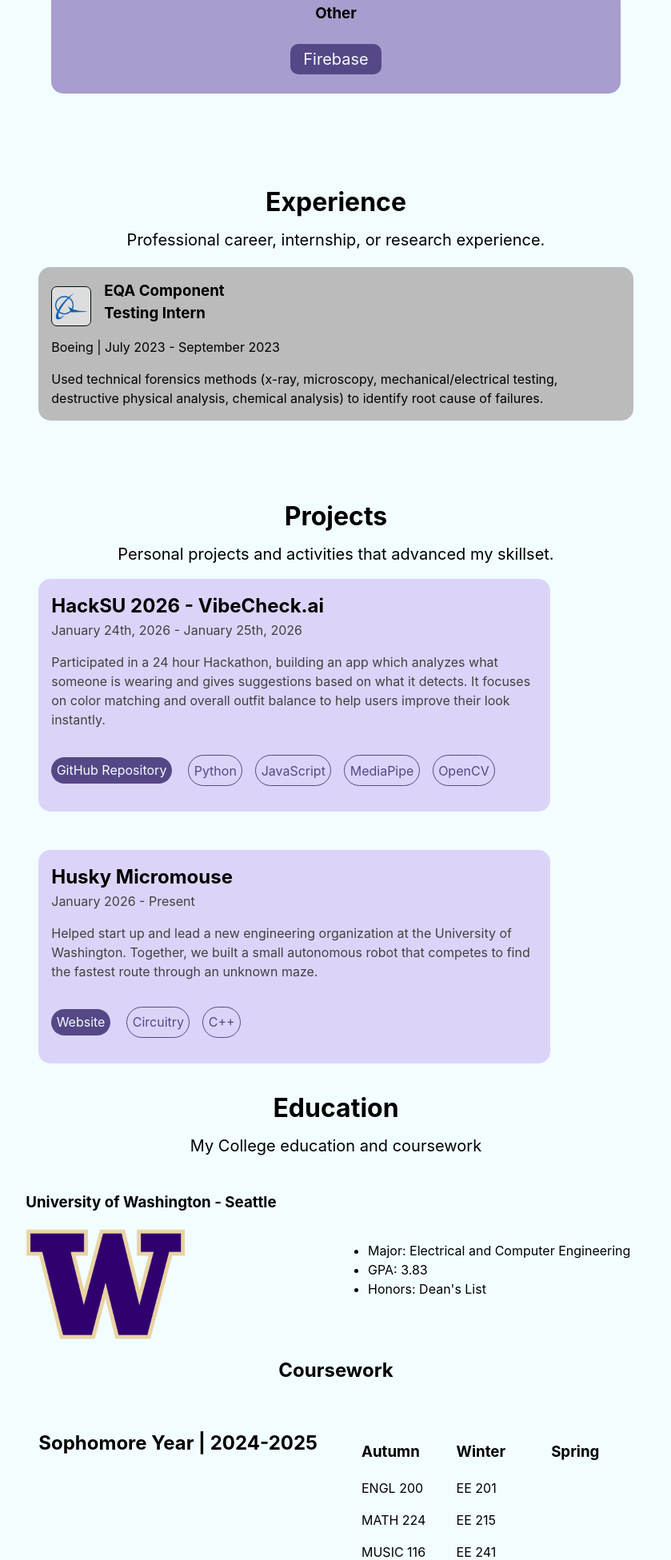
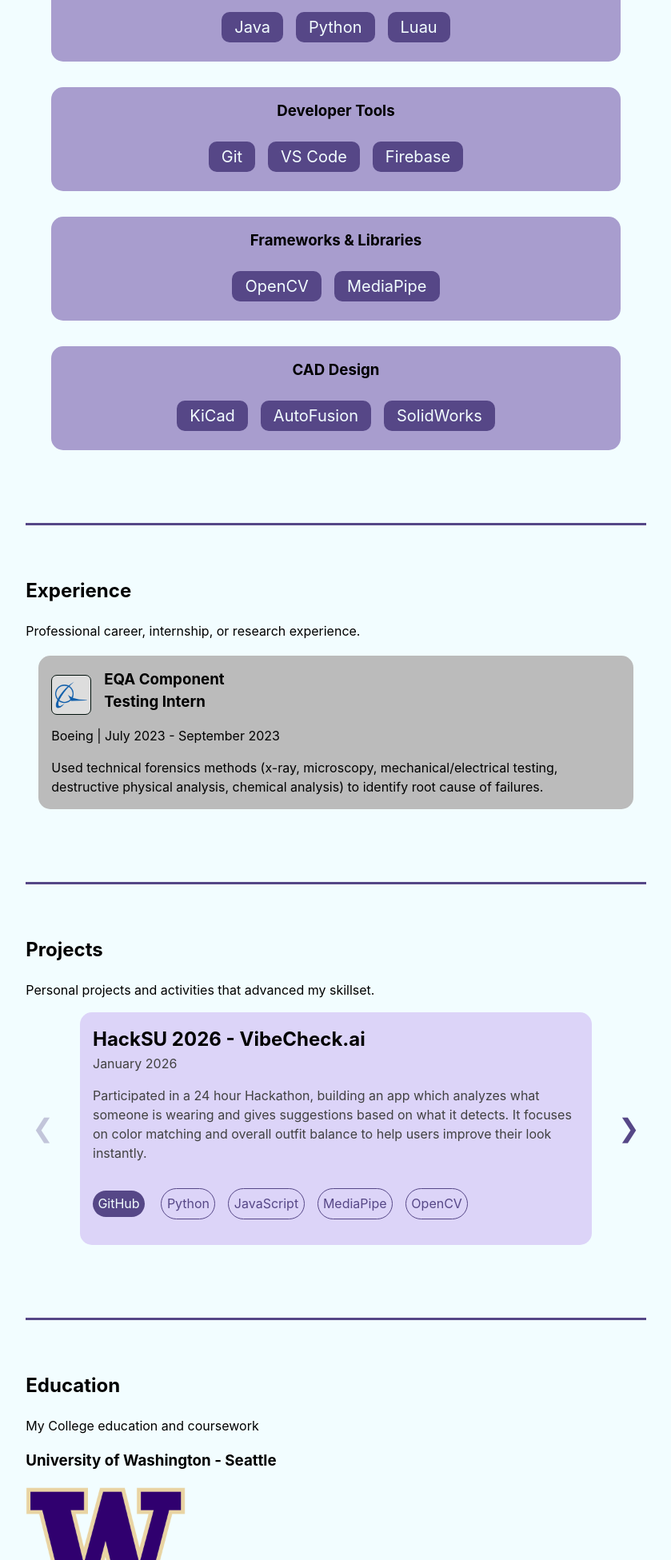
Before and after one commit to Travingu/travingu.github.io, an Astro site in the folder website/: page / in a window 1280 px wide. Shown: the part 849-2800 px from the top of the page at 80% size, without its empty margins (220-1059 px from the left). Built offline with nearby package versions, Linux system fonts and the light colour scheme; Astro itself is replaced by a stand-in of ours.

Commit message:
added seperators, projects slideshow, simple transitions, and updated some stuff

```diff
--- a/website/src/components/Header.astro
+++ b/website/src/components/Header.astro
@@ -17,6 +17,7 @@
         background-color: #564787;
         text-decoration: none;
         border-radius: 10px;
+        transition: color 0.2s ease-in-out, font-size 0.2s ease-in-out;
     }
 
     a:hover {
@@ -29,6 +30,8 @@
         background-color: #f2fdff;
         top: 0rem;
         position: sticky;
+        top: 0;
+        z-index: 100;
     }
 
 </style>
--- a/website/src/components/Projects.astro
+++ b/website/src/components/Projects.astro
@@ -1,9 +1,122 @@
 ---
 import ProjectsFormat from "./ProjectsFormat.astro";
+
+const projects = [
+    {
+        title: "HackSU 2026 - VibeCheck.ai",
+        date: "January 2026",
+        summary: "Participated in a 24 hour Hackathon, building an app which analyzes what someone is wearing and gives suggestions based on what it detects. It focuses on color matching and overall outfit balance to help users improve their look instantly.",
+        link: "https://github.com/sluong05/vibecheck-web",
+        typeOfLink: "GitHub",
+        skills: ["Python", "JavaScript", "MediaPipe", "OpenCV"]
+    },
+    {
+        title: "Husky Micromouse",
+        date: "January 2026 - Present",
+        summary: "Helped start up and lead a new engineering organization at the University of Washington. Together, we built a small autonomous robot that competes to find the fastest route through an unknown maze.",
+        link: "https://huskylink.washington.edu/organization/huskymicromouse",
+        typeOfLink: "Website",
+        skills: ["Circuitry", "C++"]
+    }
+];
 ---
 
-<ProjectsFormat title="HackSU 2026 - VibeCheck.ai" date="January 24th, 2026 - January 25th, 2026" summary="Participated in a 24 hour Hackathon, building an app which analyzes what someone is wearing and gives suggestions based on what it detects. It focuses on color matching and overall outfit balance to help users improve their look instantly."
- link="https://github.com/sluong05/vibecheck-web" typeOfLink="GitHub Repository" skills={["Python", "JavaScript", "MediaPipe", "OpenCV"]}/>
+<div class="carousel-container">
+    <button class="carousel-btn prev" aria-label="Previous Project">&#10094;</button>
 
-<ProjectsFormat title="Husky Micromouse" date="January 2026 - Present" summary="Helped start up and lead a new engineering organization at the University of Washington. Together, we built a small autonomous robot that competes to find the fastest route through an unknown maze."
- link="" typeOfLink="Website" skills={["Circuitry", "C++"]}/>
+    <div class="carousel-track-container">
+        <ul class="carousel-track">
+            {projects.map((project) => (
+                <li class="carousel-slide">
+                    <ProjectsFormat {...project} />
+                </li>
+            ))}
+        </ul>
+    </div>
+
+    <button class="carousel-btn next" aria-label="Next Project">&#10095;</button>
+</div>
+
+<style>
+    .carousel-container {
+        position: relative;
+        width: 100%;
+        margin: 0 auto;
+        display: flex;
+        align-items: center;
+        justify-content: center;
+    }
+
+    .carousel-track-container {
+        overflow: hidden;
+        width: 100%;
+    }
+
+    .carousel-track {
+        display: flex;
+        padding: 0;
+        margin: 0;
+        list-style: none;
+        transition: transform 0.5s ease-in-out;
+    }
+
+    .carousel-slide {
+        min-width: 100%;
+        box-sizing: border-box;
+        padding: 0 1rem;
+    }
+
+    .carousel-btn {
+        background: none;
+        border: none;
+        font-size: 2rem;
+        cursor: pointer;
+        color: #564787;
+        padding: 0 0.5rem;
+        z-index: 10;
+    }
+
+    .carousel-btn:hover {
+        color: #000;
+        transform: scale(1.1);
+    }
+</style>
+
+<script>
+    const track = document.querySelector('.carousel-track') as HTMLElement;
+    const slides = Array.from(track.children);
+    const nextBtn = document.querySelector('.next') as HTMLElement;
+    const prevBtn = document.querySelector('.prev') as HTMLElement;
+
+    let currentIndex = 0;
+
+    const updateButtons = () => {
+        prevBtn.style.opacity = currentIndex === 0 ? '0.3' : '1';
+        prevBtn.style.cursor = currentIndex === 0 ? 'default' : 'pointer';
+
+        nextBtn.style.opacity = currentIndex === slides.length - 1 ? '0.3' : '1';
+        nextBtn.style.cursor = currentIndex === slides.length - 1 ? 'default' : 'pointer';
+    };
+
+    const updateSlidePosition = () => {
+        track.style.transform = `translateX(-${currentIndex * 100}%)`;
+        updateButtons();
+    };
+
+    // Initialize buttons
+    updateButtons();
+
+    nextBtn?.addEventListener('click', () => {
+        if (currentIndex < slides.length - 1) {
+            currentIndex++;
+            updateSlidePosition();
+        }
+    });
+
+    prevBtn?.addEventListener('click', () => {
+        if (currentIndex > 0) {
+            currentIndex--;
+            updateSlidePosition();
+        }
+    });
+</script>
--- a/website/src/components/ProjectsFormat.astro
+++ b/website/src/components/ProjectsFormat.astro
@@ -20,10 +20,8 @@
 
 <style>
     .project {
-        margin: 1rem;
-        margin-bottom: 2rem;
+        margin: 0 auto;
         background-color: #dcd4f8;
-        float: left;
         width: 100%;
         max-width: 40rem;
         padding: 1rem;
@@ -54,6 +52,7 @@
         padding: 0.4rem;
         border-radius: 20px;
         text-decoration: none;
+        transition: font-size 0.2s ease-in-out;
     }
 
     .skills {
@@ -64,6 +63,7 @@
         width: fit-content;
         color: #564787;
         display: inline-flex;
+        transition: font-size 0.2s ease-in-out;
     }
 
     .skills:hover {
--- a/website/src/components/SkillBoxes.astro
+++ b/website/src/components/SkillBoxes.astro
@@ -17,6 +17,7 @@
         margin: 2rem;
         padding: 1rem;
         text-align: center;
+
     }
 
     .titleBoxes {
@@ -32,6 +33,7 @@
         border-radius: 10px;
         display: inline-flex;
         color: #f2fdff;
+        transition: color 0.2s ease-in-out, font-size 0.2s ease-in-out;
     }
 
     .language:hover {
--- a/website/src/components/Skills.astro
+++ b/website/src/components/Skills.astro
@@ -3,5 +3,7 @@
 ---
 
 <SkillBoxes title="Front End Languages" skills={["HTML", "CSS", "JavaScript"]}/>
-<SkillBoxes title="Back End Languages" skills={["Java", "Luau"]}/>
-<SkillBoxes title="Other" skills={["Firebase"]}/>
+<SkillBoxes title="Back End Languages" skills={["Java", "Python", "Luau"]}/>
+<SkillBoxes title="Developer Tools" skills={["Git", "VS Code", "Firebase"]}/>
+<SkillBoxes title="Frameworks & Libraries" skills={["OpenCV", "MediaPipe"]}/>
+<SkillBoxes title="CAD Design" skills={["KiCad", "AutoFusion", "SolidWorks"]}/>
--- a/website/src/pages/index.astro
+++ b/website/src/pages/index.astro
@@ -11,7 +11,7 @@
 
 // Name
 const name = "Travis"
-const fullName = name + " Nguyen"
+const fullName = "Travis Nguyen"
 
 // Education
 const major = "Electrical and Computer Engineering"
@@ -32,62 +32,59 @@
     <title>{fullName} | Portfolio</title>
   </head>
   <body>
+    <Header/>
 
-    <!-- About Teleport -->
-    <div id="title"></div>
-    <Header/>
+    <main>
+      <section id="title">
         <h1>{fullName}</h1>
         <p id="major">{major}</p>
+        <p id="summary">An {major} student at {school}</p>
+      </section>
 
-     <!-- Skills Teleport -->
-     <div id="skills"></div>
+      <div class="separator"></div>
 
-     <!-- Summary -->
-    <p id="summary">An {major} student at {school}</p>
+      <section id="skills">
+        <h2>Skills</h2>
+        <p>Languages, tools, and technologies curated from <br>personal projects, work experience, and education</p>
+        <Skills/>
+      </section>
 
+      <div class="separator"></div>
 
-    <h2 class="Titles">Skills</h2>
-    <p class="BasicText">Languages, tools, and technologies curated from <br>personal projects, work experience, and education</p>
-    <Skills/>
+      <section id="experience">
+        <h2>Experience</h2>
+        <p>Professional career, internship, or research experience.</p>
+        <Experiences/>
+      </section>
 
-    <!-- Experience Teleport -->
-    <div id="experience"></div>
-    <br><br><br>
+      <div class="separator"></div>
 
-    <h2 class="Titles">Experience</h2>
-    <p class="BasicText">Professional career, internship, or research experience.</p>
-    <Experiences/>
+      <section id="projects">
+        <h2>Projects</h2>
+        <p>Personal projects and activities that advanced my skillset.</p>
+        <Projects/>
+      </section>
 
-     <!-- Projects Teleport -->
-    <div id="projects"></div>
-    <br><br><br>
+      <div class="separator"></div>
 
-    <h2 class="Titles">Projects</h2>
-    <p class="BasicText">Personal projects and activities that advanced my skillset.</p>
-    <Projects/>
-    <!-- Education Teleport -->
-    <div id="education"></div>
-    <br><br><br>
+      <section id="education">
+        <h2>Education</h2>
+        <p>My College education and coursework</p>
 
-    <h2 class="Titles">Education</h2>
-    <p class="BasicText">My College education and coursework</p>
-    <br>
-
-    <div class="edu">
+        <div>
           <h3>{school} - Seattle</h3>
-      <Image id="WashingtonLogo" src={WashingtonLogo} alt="University of Washington Logo" width=200 />
+          <Image src={WashingtonLogo} alt="University of Washington Logo" width={200} />
         </div>
 
-    <div class="edu">
-      <ol id="BasicEducationInfo">
+        <ol>
           <li>Major: {major}</li>
           <li>GPA: {GPA}</li>
           <li>Honors: {awardString}</li>
         </ol>
-    </div>
 
-    <h2 style="text-align: center;">Coursework</h2>
+        <h2>Coursework</h2>
         <Coursework />
-
+      </section>
+    </main>
   </body>
 </html>
--- a/website/src/styles/global.css
+++ b/website/src/styles/global.css
@@ -1,6 +1,7 @@
 html {
     background-color: #f2fdff;
     font-family: -apple-system, BlinkMacSystemFont, 'Segoe UI', Roboto, Oxygen, Ubuntu, Cantarell, 'Open Sans', 'Helvetica Neue', sans-serif;
+    overflow-x: hidden;
 }
 
 body {
@@ -9,6 +10,11 @@
     max-width: 80ch;
     padding: 1rem;
     line-height: 1.5;
+}
+
+header {
+
+    background-color: #f2fdff;
 }
 
 * {
@@ -52,3 +58,10 @@
     float: left;
     height: 14rem;
 }
+
+.separator {
+    border-bottom: 3px solid #564787;
+    height: 30px;
+    width: 100%;
+    margin: 4rem auto;
+}
```
Lines whose indentation alone changed are shown as unchanged.
